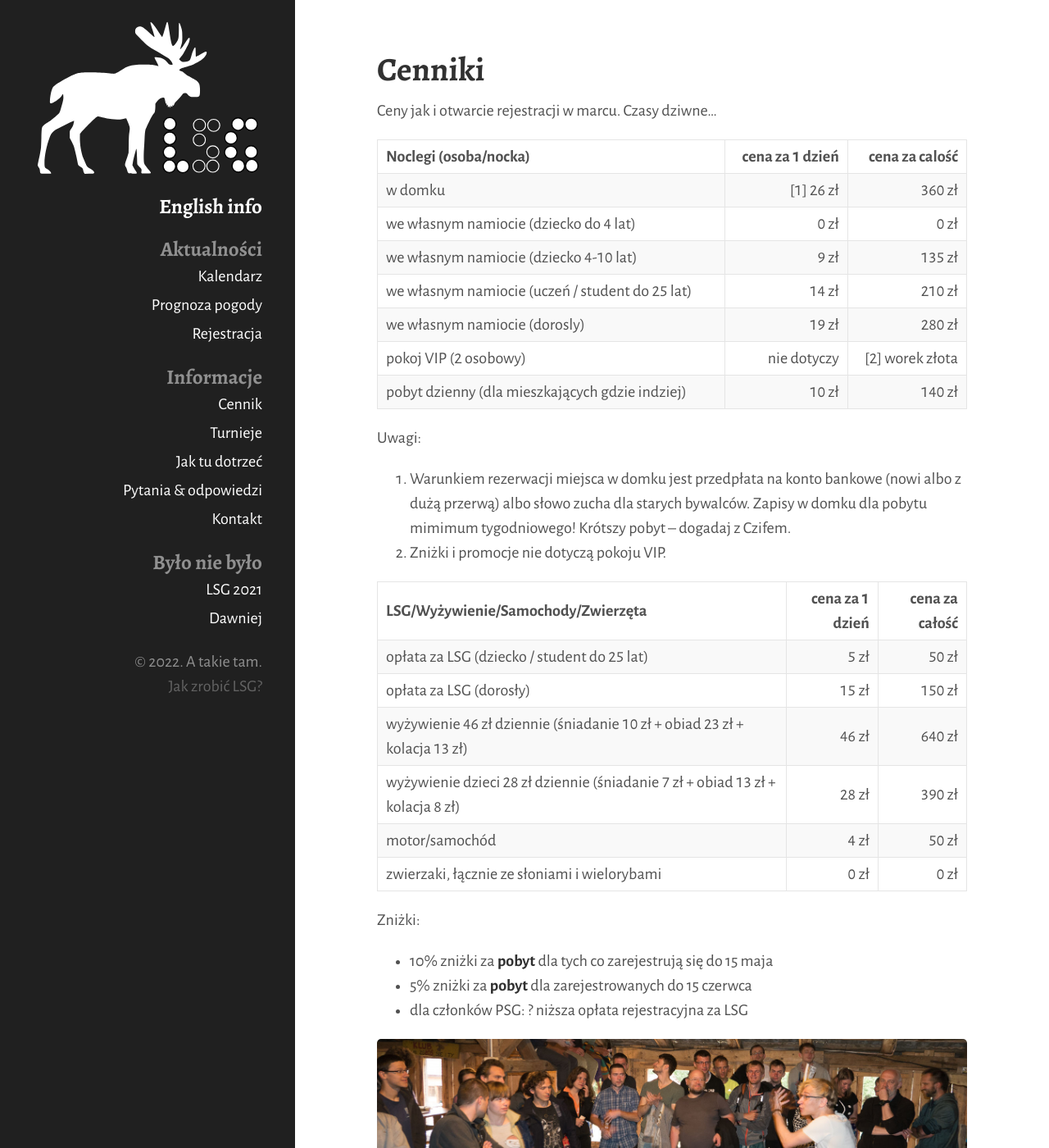
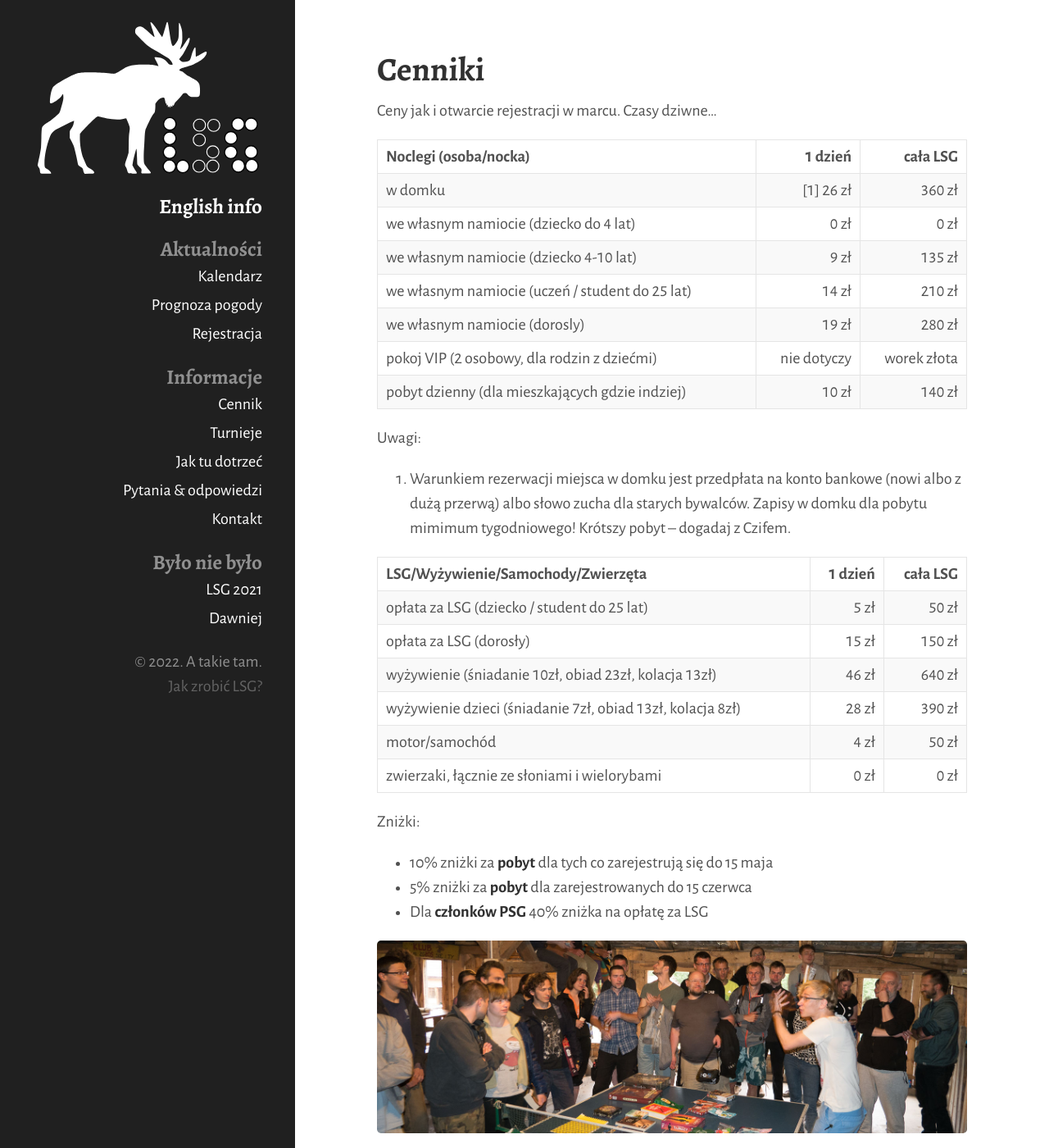
Before and after one commit to tasuki/lsg, a Jekyll site: the page built from cennik.md, in a window 1280 px wide and 1400 px high. Shown: the whole window at 82% size. Built offline with Jekyll 4.4.1, drawn with Linux system fonts in a browser that asks for light colours; nearby versions of some CDN libraries.

Commit message:
Zniżka PSG, kosmetyczne zmiany w cenniku

```diff
--- a/cennik.md
+++ b/cennik.md
@@ -7,32 +7,31 @@ title: Cennik
 
 Ceny jak i otwarcie rejestracji w marcu. Czasy dziwne...
 
-| Noclegi (osoba/nocka)                           | cena za 1 dzień | cena za calość  |
-| ----------------------------------------------- | --------------: | --------------: |
-| w domku                                         | [1]       26 zł |          360 zł |
-| we własnym namiocie (dziecko do 4 lat)          |            0 zł |            0 zł |
-| we własnym namiocie (dziecko 4-10 lat)          |            9 zł |          135 zł |
-| we własnym namiocie (uczeń / student do 25 lat) |           14 zł |          210 zł |
-| we własnym namiocie (dorosly)                   |           19 zł |          280 zł |
-| pokoj VIP (2 osobowy)                           |     nie dotyczy | [2] worek złota |
-| pobyt dzienny (dla mieszkających gdzie indziej) |           10 zł |          140 zł |
+| Noclegi (osoba/nocka)                           |     1 dzień |    cała LSG |
+| ----------------------------------------------- | ----------: | ----------: |
+| w domku                                         |   [1] 26 zł |      360 zł |
+| we własnym namiocie (dziecko do 4 lat)          |        0 zł |        0 zł |
+| we własnym namiocie (dziecko 4-10 lat)          |        9 zł |      135 zł |
+| we własnym namiocie (uczeń / student do 25 lat) |       14 zł |      210 zł |
+| we własnym namiocie (dorosly)                   |       19 zł |      280 zł |
+| pokoj VIP (2 osobowy, dla rodzin z dziećmi)     | nie dotyczy | worek złota |
+| pobyt dzienny (dla mieszkających gdzie indziej) |       10 zł |      140 zł |
 
 Uwagi:
 1. Warunkiem rezerwacji miejsca w domku jest przedpłata na konto bankowe (nowi albo z dużą przerwą) albo słowo zucha dla starych bywalców. Zapisy w domku dla pobytu mimimum tygodniowego! Krótszy pobyt -- dogadaj z Czifem.
-2. Zniżki i promocje nie dotyczą pokoju VIP.
 
-| LSG/Wyżywienie/Samochody/Zwierzęta                                             | cena za 1 dzień | cena za całość |
-| ------------------------------------------------------------------------------ | --------------: | -------------: |
-| opłata za LSG (dziecko / student do 25 lat)                                    |            5 zł |          50 zł |
-| opłata za LSG (dorosły)                                                        |           15 zł |         150 zł |
-| wyżywienie 46 zł dziennie (śniadanie 10 zł + obiad 23 zł + kolacja 13 zł)      |           46 zł |         640 zł |
-| wyżywienie dzieci 28 zł dziennie (śniadanie 7 zł + obiad 13 zł + kolacja 8 zł) |           28 zł |         390 zł |
-| motor/samochód                                                                 |            4 zł |          50 zł |
-| zwierzaki, łącznie ze słoniami i wielorybami                                   |            0 zł |           0 zł |
+| LSG/Wyżywienie/Samochody/Zwierzęta                         | 1 dzień | cała LSG |
+| ---------------------------------------------------------- | ------: | -------: |
+| opłata za LSG (dziecko / student do 25 lat)                |    5 zł |    50 zł |
+| opłata za LSG (dorosły)                                    |   15 zł |   150 zł |
+| wyżywienie (śniadanie 10zł, obiad 23zł, kolacja 13zł)      |   46 zł |   640 zł |
+| wyżywienie dzieci (śniadanie 7zł, obiad 13zł, kolacja 8zł) |   28 zł |   390 zł |
+| motor/samochód                                             |    4 zł |    50 zł |
+| zwierzaki, łącznie ze słoniami i wielorybami               |    0 zł |     0 zł |
 
 Zniżki:
 - 10% zniżki za **pobyt** dla tych co zarejestrują się do 15 maja
 - 5% zniżki za **pobyt** dla zarejestrowanych do 15 czerwca
-- dla członków PSG: ? niższa opłata rejestracyjna za LSG
+- Dla **członków PSG** 40% zniżka na opłatę za LSG
 
 ![licytacja](/public/licytacja.jpg)
```
